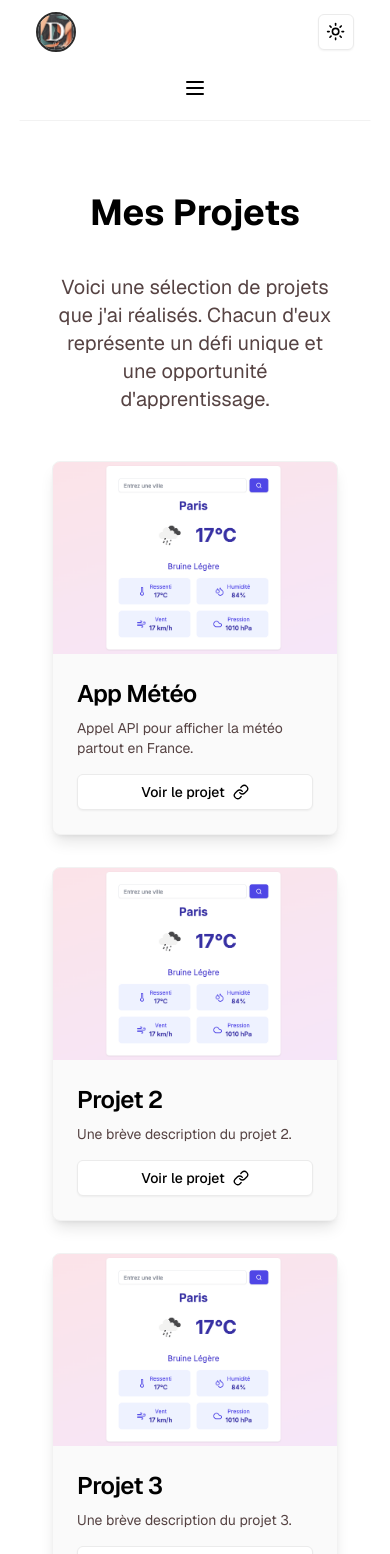
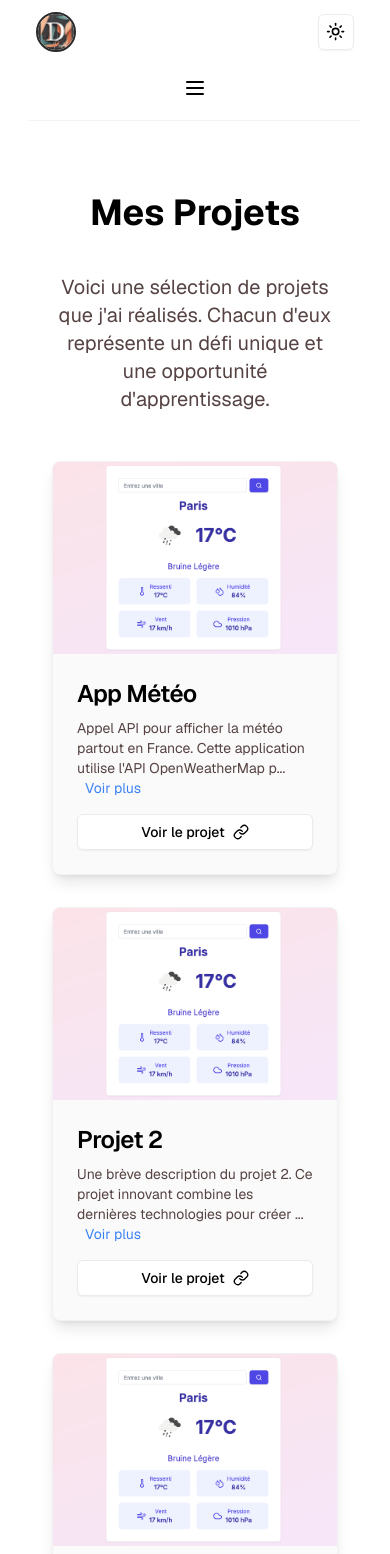
Before and after one commit to NairodP/portfolio, a Next.js app: page /projects in a window 390 px wide. Shown: the top 1554 px of the page. Built offline with nearby package versions, Linux system fonts and the light colour scheme.

Commit message:
maj responsive + nav + page projets

```diff
--- a/app/page.tsx
+++ b/app/page.tsx
@@ -29,7 +29,7 @@ export default function HomePage() {
       />
 
       <div className="flex flex-col items-center justify-center">
-        <h1 className="text-5xl font-bold mb-4">
+        <h1 className="text-5xl font-bold mb-4 w-full">
           <TypewriterEffectSmooth cursorClassName="bg-lightRed" words={words} />
         </h1>
         <motion.p
--- a/app/projects/page.tsx
+++ b/app/projects/page.tsx
@@ -1,6 +1,111 @@
+// "use client";
+
+// import Image from "next/image";
+// import { Button } from "@/components/ui/button";
+// import {
+//   Card,
+//   CardContent,
+//   CardHeader,
+//   CardTitle,
+//   CardDescription,
+// } from "@/components/ui/card";
+// import { Link as LinkIcon } from "lucide-react";
+// import { motion } from "framer-motion";
+// import BackHomeButton from "@/components/ui/BackHomeButton";
+// import imageMeteoApp from "@/public/meteo-app-screen.png";
+
+// const projects = [
+//   {
+//     title: "App Météo",
+//     description: "Appel API pour afficher la météo partout en France.",
+//     image: imageMeteoApp,
+//     link: "https://meteo-app-do.vercel.app",
+//   },
+//   {
+//     title: "Projet 2",
+//     description: "Une brève description du projet 2.",
+//     image: imageMeteoApp,
+//     link: "https://meteo-app-do.vercel.app",
+//   },
+//   {
+//     title: "Projet 3",
+//     description: "Une brève description du projet 3.",
+//     image: imageMeteoApp,
+//     link: "https://meteo-app-do.vercel.app",
+//   },
+//   // Ajoutez d'autres projets ici
+// ];
+
+// export default function Projects() {
+//   return (
+//     <div className="container mx-auto px-4 py-8">
+//       <motion.div
+//         className="max-w-5xl mx-auto"
+//         initial={{ opacity: 0, y: -20 }}
+//         animate={{ opacity: 1, y: 0 }}
+//         transition={{ duration: 0.5 }}
+//       >
+//         <h1 className="text-4xl font-bold mb-10 text-center">Mes Projets</h1>
+//         <p className="text-xl text-muted-foreground mb-12 text-center">
+//           Voici une sélection de projets que j&apos;ai réalisés. Chacun
+//           d&apos;eux représente un défi unique et une opportunité
+//           d&apos;apprentissage.
+//         </p>
+
+//         <div className="grid gap-8 md:grid-cols-2 lg:grid-cols-3">
+//           {projects.map((project, index) => (
+//             <motion.div
+//               key={index}
+//               initial={{ opacity: 0, y: 20 }}
+//               animate={{ opacity: 1, y: 0 }}
+//               transition={{ duration: 0.5, delay: index * 0.1 }}
+//             >
+//               <Card className="group overflow-hidden rounded-lg shadow-lg hover:shadow-xl transition-shadow duration-300">
+//                 <CardHeader className="p-0">
+//                   <div className="relative h-48 w-full overflow-hidden">
+//                     <Image
+//                       src={project.image}
+//                       alt={project.title}
+//                       style={{ objectFit: "cover" }}
+//                       priority
+//                       className="absolute inset-0 transition-transform duration-300 group-hover:scale-110 h-full"
+//                     />
+//                   </div>
+//                 </CardHeader>
+//                 <CardContent className="p-6">
+//                   <CardTitle className="mb-2 text-2xl font-semibold">
+//                     {project.title}
+//                   </CardTitle>
+//                   <CardDescription className="mb-4">
+//                     {project.description}
+//                   </CardDescription>
+//                   <Button variant="outline" asChild className="w-full">
+//                     <a
+//                       href={project.link}
+//                       target="_blank"
+//                       rel="noopener noreferrer"
+//                       className="flex items-center justify-center space-x-2"
+//                     >
+//                       <span>Voir le projet</span>
+//                       <LinkIcon className="h-4 w-4" />
+//                     </a>
+//                   </Button>
+//                 </CardContent>
+//               </Card>
+//             </motion.div>
+//           ))}
+//         </div>
+
+//         <BackHomeButton />
+//       </motion.div>
+//     </div>
+//   );
+// }
+
 "use client";
 
-import Image from "next/image";
+import { useState, useEffect } from "react";
+import Image, { StaticImageData } from "next/image";
 import { Button } from "@/components/ui/button";
 import {
   Card,
@@ -9,34 +114,172 @@ import {
   CardTitle,
   CardDescription,
 } from "@/components/ui/card";
-import { Link as LinkIcon } from "lucide-react";
-import { motion } from "framer-motion";
+import { Link as LinkIcon, X } from "lucide-react";
+import { motion, AnimatePresence } from "framer-motion";
 import BackHomeButton from "@/components/ui/BackHomeButton";
 import imageMeteoApp from "@/public/meteo-app-screen.png";
 
-const projects = [
+type Project = {
+  title: string;
+  description: string;
+  image: StaticImageData;
+  link: string;
+}
+
+const projects: Project[] = [
   {
     title: "App Météo",
-    description: "Appel API pour afficher la météo partout en France.",
+    description: "Appel API pour afficher la météo partout en France. Cette application utilise l'API OpenWeatherMap pour fournir des informations météorologiques précises et à jour. Elle offre une interface utilisateur intuitive et responsive, permettant aux utilisateurs de rechercher facilement la météo de n'importe quelle ville en France.",
     image: imageMeteoApp,
     link: "https://meteo-app-do.vercel.app",
   },
   {
     title: "Projet 2",
-    description: "Une brève description du projet 2.",
+    description: "Une brève description du projet 2. Ce projet innovant combine les dernières technologies pour créer une solution unique à un problème courant. Il démontre l'utilisation avancée de React et Next.js, ainsi que l'intégration de plusieurs API externes.",
     image: imageMeteoApp,
     link: "https://meteo-app-do.vercel.app",
   },
   {
     title: "Projet 3",
-    description: "Une brève description du projet 3.",
+    description: "Une brève description du projet 3. Ce projet ambitieux repousse les limites de ce qui est possible avec le développement web moderne. Il intègre des fonctionnalités de machine learning et offre une expérience utilisateur personnalisée basée sur le comportement de l'utilisateur.",
     image: imageMeteoApp,
     link: "https://meteo-app-do.vercel.app",
   },
-  // Ajoutez d'autres projets ici
 ];
 
+interface ProjectCardProps {
+  project: Project;
+  index: number;
+  setScrollLocked: (locked: boolean) => void;
+}
+
+const ProjectCard: React.FC<ProjectCardProps> = ({ project, index, setScrollLocked }) => {
+  const [isExpanded, setIsExpanded] = useState<boolean>(false);
+  const maxLength = 100;
+
+  const truncatedDescription = project.description.length > maxLength
+    ? `${project.description.substring(0, maxLength)}...`
+    : project.description;
+
+  const handleExpand = () => {
+    setIsExpanded(true);
+    setScrollLocked(true);
+  };
+
+  const handleClose = () => {
+    setIsExpanded(false);
+    setScrollLocked(false);
+  };
+
+  return (
+    <motion.div
+      initial={{ opacity: 0, y: 20 }}
+      animate={{ opacity: 1, y: 0 }}
+      transition={{ duration: 0.5, delay: index * 0.1 }}
+    >
+      <Card className="group overflow-hidden rounded-lg shadow-lg hover:shadow-xl transition-shadow duration-300 h-full flex flex-col">
+        <CardHeader className="p-0">
+          <div className="relative h-48 w-full overflow-hidden">
+            <Image
+              src={project.image}
+              alt={project.title}
+              style={{ objectFit: "cover" }}
+              priority
+              className="absolute inset-0 transition-transform duration-300 group-hover:scale-110 h-full"
+            />
+          </div>
+        </CardHeader>
+        <CardContent className="p-6 flex flex-col flex-grow">
+          <CardTitle className="mb-2 text-2xl font-semibold">
+            {project.title}
+          </CardTitle>
+          <CardDescription className="mb-4 flex-grow">
+            {truncatedDescription}
+            {project.description.length > maxLength && (
+              <Button
+                variant="link"
+                onClick={handleExpand}
+                className="ml-2 p-0 h-auto font-normal text-blue-500 hover:text-blue-700"
+              >
+                Voir plus
+              </Button>
+            )}
+          </CardDescription>
+          <Button variant="outline" asChild className="w-full mt-auto">
+            <a
+              href={project.link}
+              target="_blank"
+              rel="noopener noreferrer"
+              className="flex items-center justify-center space-x-2"
+            >
+              <span>Voir le projet</span>
+              <LinkIcon className="h-4 w-4" />
+            </a>
+          </Button>
+        </CardContent>
+      </Card>
+
+      <AnimatePresence>
+        {isExpanded && (
+          <motion.div
+            initial={{ opacity: 0 }}
+            animate={{ opacity: 1 }}
+            exit={{ opacity: 0 }}
+            className="fixed inset-0 bg-black bg-opacity-50 backdrop-blur-sm flex items-center justify-center p-4 z-50"
+            onClick={handleClose}
+          >
+            <motion.div
+              initial={{ scale: 0.9, opacity: 0 }}
+              animate={{ scale: 1, opacity: 1 }}
+              exit={{ scale: 0.9, opacity: 0 }}
+              className="bg-card p-6 rounded-lg max-w-lg w-full"
+              onClick={(e: React.MouseEvent<HTMLDivElement>) => e.stopPropagation()}
+            >
+              <div className="flex justify-between items-start mb-4">
+                <h3 className="text-2xl font-semibold">{project.title}</h3>
+                <Button
+                  variant="ghost"
+                  size="icon"
+                  onClick={handleClose}
+                >
+                  <X className="h-6 w-6" />
+                </Button>
+              </div>
+              <p className="text-gray-600 dark:text-gray-300 mb-4">{project.description}</p>
+              <Button variant="outline" asChild className="w-full">
+                <a
+                  href={project.link}
+                  target="_blank"
+                  rel="noopener noreferrer"
+                  className="flex items-center justify-center space-x-2"
+                >
+                  <span>Voir le projet</span>
+                  <LinkIcon className="h-4 w-4" />
+                </a>
+              </Button>
+            </motion.div>
+          </motion.div>
+        )}
+      </AnimatePresence>
+    </motion.div>
+  );
+};
+
 export default function Projects() {
+  const [scrollLocked, setScrollLocked] = useState(false);
+
+  useEffect(() => {
+    if (scrollLocked) {
+      document.body.style.overflow = 'hidden';
+    } else {
+      document.body.style.overflow = 'unset';
+    }
+
+    return () => {
+      document.body.style.overflow = 'unset';
+    };
+  }, [scrollLocked]);
+
   return (
     <div className="container mx-auto px-4 py-8">
       <motion.div
@@ -54,45 +297,12 @@ export default function Projects() {
 
         <div className="grid gap-8 md:grid-cols-2 lg:grid-cols-3">
           {projects.map((project, index) => (
-            <motion.div
+            <ProjectCard
               key={index}
-              initial={{ opacity: 0, y: 20 }}
-              animate={{ opacity: 1, y: 0 }}
-              transition={{ duration: 0.5, delay: index * 0.1 }}
-            >
-              <Card className="group overflow-hidden rounded-lg shadow-lg hover:shadow-xl transition-shadow duration-300">
-                <CardHeader className="p-0">
-                  <div className="relative h-48 w-full overflow-hidden">
-                    <Image
-                      src={project.image}
-                      alt={project.title}
-                      style={{ objectFit: "cover" }}
-                      priority
-                      className="absolute inset-0 transition-transform duration-300 group-hover:scale-110 h-full"
-                    />
-                  </div>
-                </CardHeader>
-                <CardContent className="p-6">
-                  <CardTitle className="mb-2 text-2xl font-semibold">
-                    {project.title}
-                  </CardTitle>
-                  <CardDescription className="mb-4">
-                    {project.description}
-                  </CardDescription>
-                  <Button variant="outline" asChild className="w-full">
-                    <a
-                      href={project.link}
-                      target="_blank"
-                      rel="noopener noreferrer"
-                      className="flex items-center justify-center space-x-2"
-                    >
-                      <span>Voir le projet</span>
-                      <LinkIcon className="h-4 w-4" />
-                    </a>
-                  </Button>
-                </CardContent>
-              </Card>
-            </motion.div>
+              project={project}
+              index={index}
+              setScrollLocked={setScrollLocked}
+            />
           ))}
         </div>
 
--- a/components/Header.tsx
+++ b/components/Header.tsx
@@ -36,6 +36,8 @@
 "use client";
 
 import Link from "next/link";
+import { cn } from "@/lib/utils";
+import { usePathname } from "next/navigation";
 import Image from "next/image";
 import { ToggleTheme } from "./ToggleTheme";
 import { Separator } from "@/components/ui/separator";
@@ -43,12 +45,20 @@ import { motion } from "framer-motion";
 import portfolioHomeIcon from "@/public/portfolio-home-icon.jpg";
 
 export default function Header() {
+
+  const pathname = usePathname();
+  const isHomePage = pathname === "/";
+  const backgroundClass = isHomePage
+    ? "bg-transparent"
+    : "bg-background/50 backdrop-blur-sm dark:md:bg-transparent dark:lg:bg-transparent";
+
   return (
     <motion.header
       initial={{ opacity: 0, y: -20 }}
       animate={{ opacity: 1, y: 0 }}
       transition={{ duration: 0.5 }}
-      className="sticky top-0 z-50 bg-background/50 backdrop-blur-sm px-5"
+      className={cn("sticky top-0 z-50 px-5", backgroundClass)}
+
     >
       <div className="container mx-auto px-4">
         <div className="flex items-center justify-between h-16 md:h-20">
--- a/components/Nav.tsx
+++ b/components/Nav.tsx
@@ -26,13 +26,13 @@ const NavLink = ({ href, children, onClick }: NavLinkProps) => {
       onClick={onClick}
       className={cn(
         "transition-colors duration-300 relative",
-        isActive ? "text-primary" : "text-muted-foreground hover:text-primary"
+        isActive ? "text-muted-foreground" : "text-primary hover:text-muted-foreground"
       )}
     >
       {children}
       {isActive && (
         <motion.span
-          className="absolute -bottom-1 left-0 right-0 h-0.5 bg-primary"
+          className="absolute -bottom-1 left-0 right-0 h-0.5 bg-muted-foreground"
           layoutId="underline"
           initial={false}
         />
@@ -74,14 +74,20 @@ export default function Nav() {
   const navControls = useAnimation();
   const separatorControls = useAnimation();
 
+  const pathname = usePathname();
+  const isHomePage = pathname === "/";
+  const backgroundClass = isHomePage
+    ? "bg-transparent"
+    : "bg-background/50 backdrop-blur-sm dark:md:bg-transparent dark:lg:bg-gradient-to-b from-slate-100/10 to-slate-100/20 rounded-lg";
+
   useEffect(() => {
     if (scrollDirection === "down") {
       navControls.start({ y: "-100%", opacity: 0 });
-      separatorControls.start({ scaleX: 0, transition: { duration: 0.2 }});
+      separatorControls.start({ scaleX: 0, transition: { duration: 0.2 } });
     } else {
       navControls.start({ y: 0, opacity: 1 });
       separatorControls.start({
-        scaleX: 0.9,
+        scaleX: 0.85,
         transition: { duration: 0.8, delay: 0.6 },
       });
     }
@@ -99,7 +105,7 @@ export default function Nav() {
         initial={{ y: -10, opacity: 0 }}
         animate={navControls}
         transition={{ duration: 0.5, ease: [0.76, 0, 0.24, 1] }}
-        className="sticky top-16 md:top-20 z-40 bg-background/50 backdrop-blur-sm"
+        className={cn("sticky top-16 md:top-20 z-40", backgroundClass)}
       >
         <div className="container mx-auto px-4">
           <div className="flex justify-center items-center h-12 md:h-16">
@@ -138,12 +144,11 @@ export default function Nav() {
           initial={{ scaleX: 0 }}
           animate={separatorControls}
           className="my-2"
-        style={{ transformOrigin: 'center' }}
+          style={{ transformOrigin: "center" }}
         >
           <Separator />
         </motion.div>
       </motion.nav>
-
     </>
   );
 }
--- a/components/ui/typewriter-effect.tsx
+++ b/components/ui/typewriter-effect.tsx
@@ -157,7 +157,7 @@ export const TypewriterEffectSmooth = ({
         }}
       >
         <div
-          className="text-xs sm:text-base md:text-xl lg:text:3xl xl:text-5xl font-bold"
+          className="text-xl lg:text:3xl xl:text-5xl font-bold"
           style={{
             whiteSpace: "nowrap",
           }}
@@ -179,7 +179,7 @@ export const TypewriterEffectSmooth = ({
           repeatType: "reverse",
         }}
         className={cn(
-          "block rounded-sm w-[4px]  h-4 sm:h-6 xl:h-12 bg-blue-500",
+          "block rounded-sm w-[4px] h-6 xl:h-12 bg-blue-500",
           cursorClassName
         )}
       ></motion.span>
```
Also changed, not shown: app/contact/page.tsx (+16 -14 lines), app/layout.tsx (+2 -18 lines), components/CopyButton.tsx (+9 -10 lines). Lines whose indentation alone changed are shown as unchanged.
